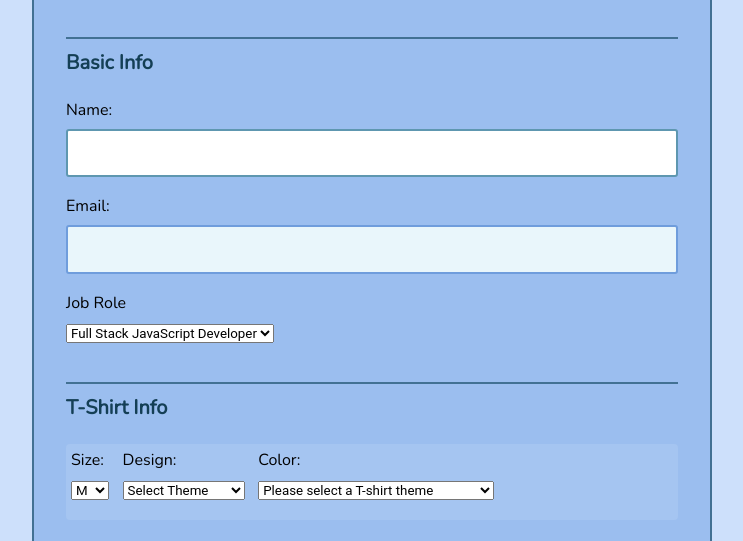
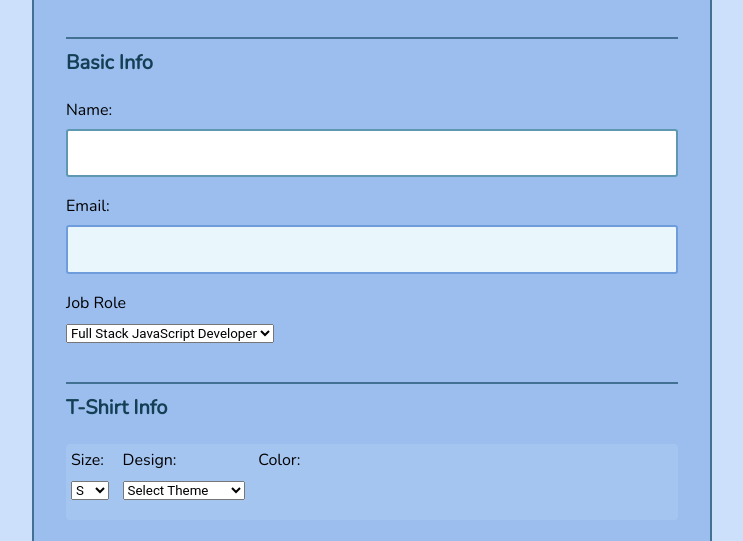
Before and after one commit to PitterPatterns/Techdegree-3, a plain HTML site: page index.html in a window 1280 px wide. Shown: the part 201-742 px from the top of the page, without its empty margins (268-1011 px from the left). Drawn offline with nearby package versions, Linux system fonts and the light colour scheme.

Commit message:
Added some querySeletors

```diff
--- a/js/script.js
+++ b/js/script.js
@@ -1,8 +1,12 @@
 const name = document.getElementById('name');
 const title = document.getElementById('title');
 const otherT = document.getElementById('other-title');
-const colors = document.getElementById('color');
-const other = title.querySelectorAll('option')[5];
+const colors = document.querySelector('#color');
+const design = document.getElementById('design');
+const colorop = document.querySelectorAll('#color option');
+const desiop = document.querySelectorAll('#design option');
+const sizes = document.getElementById('size');
+
 
 /** Name field is ready for user input */
 name.focus();
@@ -22,17 +26,37 @@ title.addEventListener('change', (e) => {
   }
 });
 
-
 /** Adding the "Please select a T-shirt theme" option & text */
 const oppie = document.createElement('option');
 const Tnode = document.createTextNode('Please select a T-shirt theme');
-oppie.value = 'Select Theme';
 oppie.appendChild(Tnode);
-
-console.log(oppie);
-/** Add option tag to the specific Index */
-colors.add(oppie, 0);
-oppie.selected = true;
+colors.appendChild(oppie);
 
 
+/** Puttung focus on "Please select a T-shirt theme" & hiding everything else */
+if (desiop[0].textContent == 'Select Theme') {
+  colors.hidden = true;
+  colors[6].selected = true;
+}
+/*console.log(colors);*/
+
+
+/** Changing the sizes to start at "Small" */
+sizes[0].selected = true;
+
+
+
+
+console.log(colorop);
+console.log(desiop[0].textContent);
 console.log(colors);
+
+
+
+/*design.addEventListener('change', (e) => {
+  if (e.target.value == 'js puns') {
+    otherT.style.display = 'block';
+  } else {
+    otherT.style.display = 'none';
+  }
+});*/
```
Also changed, not shown: index.html (+1 -0 lines).
